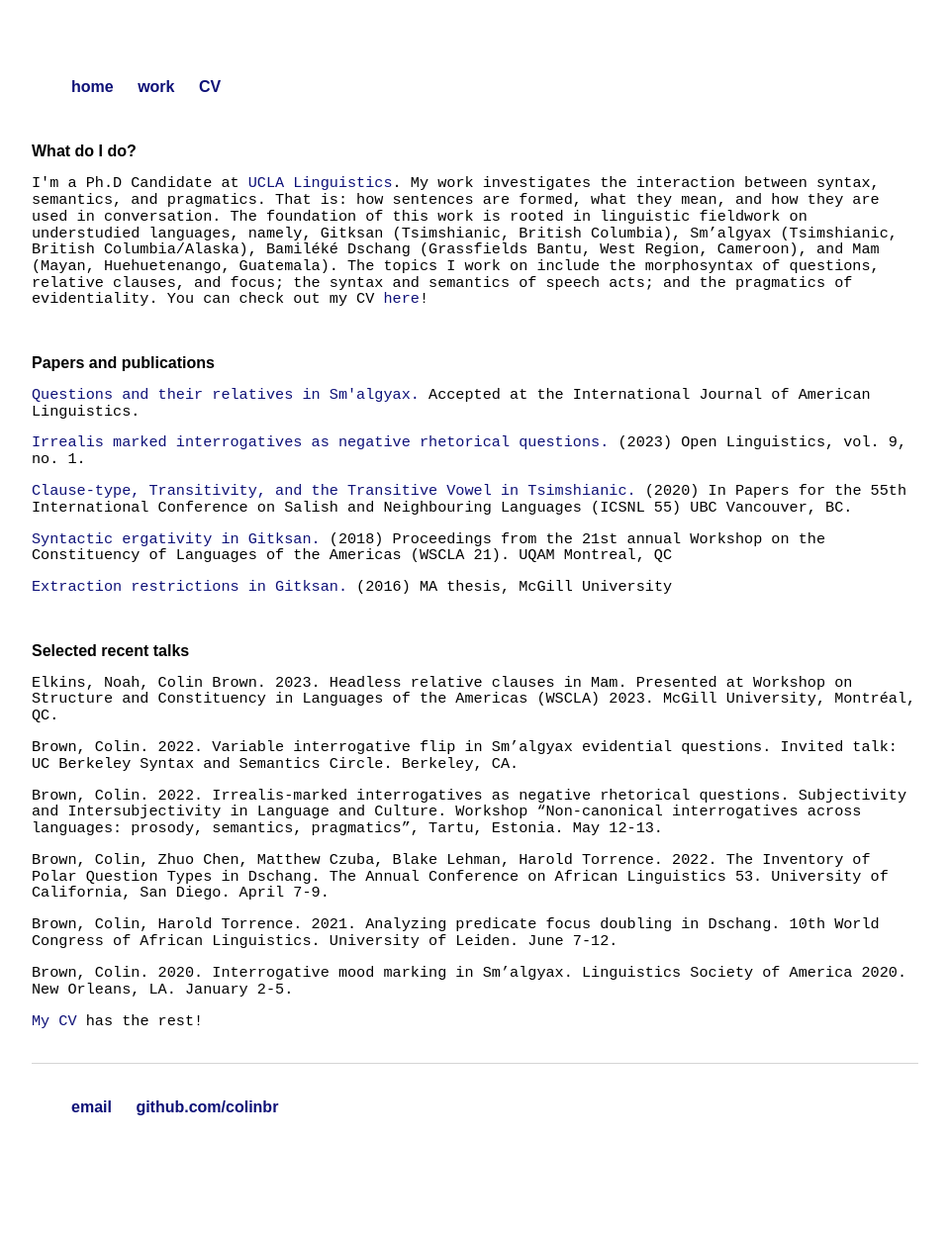
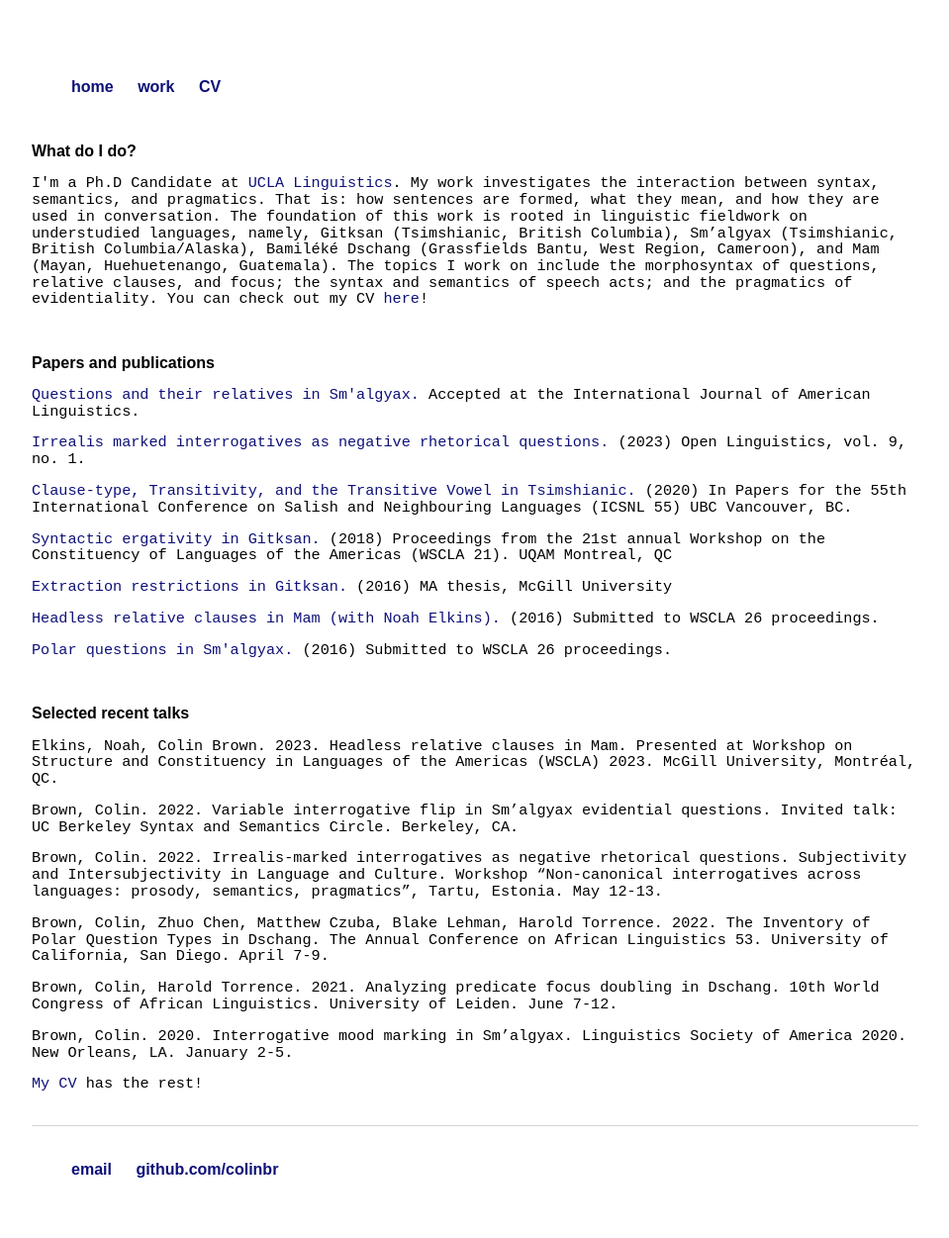
Before and after one commit to colinbr/OLD-colinbr.github.io, a Jekyll site: the page built from research/index.html, in a window 1280 px wide. Shown: the whole page at 99% size, without its empty margins (160-1119 px from the left). Built offline with Jekyll 4.4.1, drawn with Linux system fonts in a browser that asks for light colours; some web fonts are replaced; before the commit the page ends 1188 px from its top, so only the background shows below that.

Commit message:
Update index.html

```diff
--- a/research/index.html
+++ b/research/index.html
@@ -22,6 +22,9 @@ cyclops: passive
 	<p><a href="https://lingpapers.sites.olt.ubc.ca/files/2018/01/WSCLA21-06-Brown.pdf">Syntactic ergativity in Gitksan.</a> (2018) Proceedings from the 21st annual Workshop on the
 Constituency of Languages of the Americas (WSCLA 21). UQAM Montreal, QC</p>
 	<p><a href="https://ling.auf.net/lingbuzz/003500">Extraction restrictions in Gitksan.</a> (2016) MA thesis, McGill University</p>
+	<p><a href="https://drive.google.com/file/d/1Vw8OztoNKWO-RVsXCaF4yKTDTrcDSIsg/view?usp=sharing">Headless relative clauses in Mam (with Noah Elkins).</a> (2016) Submitted to WSCLA 26 proceedings.</p>
+	<p><a href="https://drive.google.com/file/d/1m7cMMRa2Y3h8CQolgU2tTGGQZVvLSN_6/view?usp=sharing">Polar questions in Sm'algyax.</a> (2016) Submitted to WSCLA 26 proceedings.</p>
+
 
 	<br>
 	<h2>Selected recent talks</h2>
```
